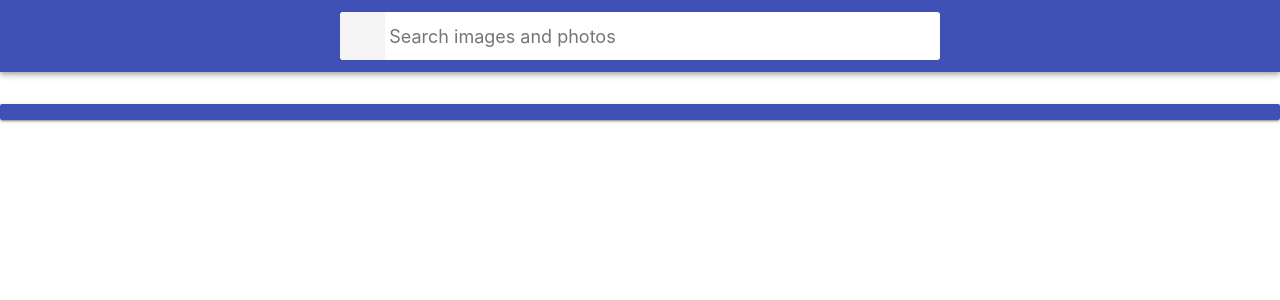
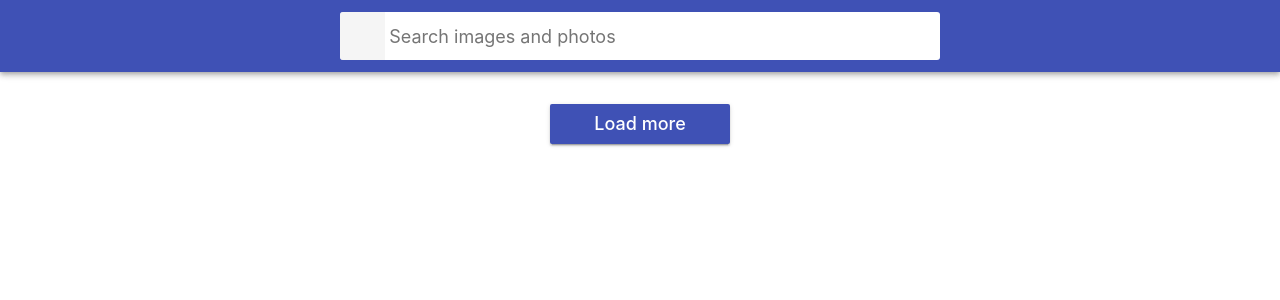
Before and after one commit to NazarKr/goit-react-hw-03-image-finder, a React (Create React App) app: page / in a window 1280 px wide. Shown: the top 300 px of the page. Built offline with nearby package versions, Linux system fonts and the light colour scheme.

Commit message:
update button

```diff
--- a/src/components/App.jsx
+++ b/src/components/App.jsx
@@ -3,7 +3,7 @@ import './Styles/styles.css'
 import Searchbar from './Searchbar/Searchbar';
 import ImageGallery from './ImageGallery/ImageGallery';
 import ModalWindow from './Modal/ModalWindow';
-import Button from './Button/Button';
+// import Button from './Button/Button';
 import { fetchImages } from '../components/Servises/images-api'
 
 export class App extends Component {
@@ -28,7 +28,7 @@ export class App extends Component {
     }
   }
 
-  fetchData = async (pege,) => {
+  fetchData = async (search, pege, perPage) => {
     try {
       this.setState({ loading: true });
       const { search, page } = this.state;
@@ -54,23 +54,9 @@ export class App extends Component {
   };
 
   loadMore = () => {
-    const {page} = this.state
+    const { page } = this.state;
     this.setState({page: page +1})
   }
-
-  // showModal = ({ largeImageURL }) => {
-  // this.setState({
-  //   imageDetails: { largeImageURL },
-  //   showModal: true,
-  // })
-  // }
-
-  // closeModal = () => {
-  //   this.setState({
-  //     showModal: false,
-  //     imageDetails: null,
-  //   })
-  // }
 
   toggleModal = () => {
     this.setState(({ showModal }) => ({
@@ -81,7 +67,7 @@ export class App extends Component {
   render() {
     const { items, loading, error, showModal, modalImg, page } = this.state;
     const { searchImages, loadMore, toggleModal, setModalImg } = this;
-    const shouldRenderLoadMoreButton = items.length > 0 && !loading
+    // const shouldRenderLoadMoreButton = items.length > 0 && !loading
 
     return (
       <div className='App'>
@@ -95,7 +81,7 @@ export class App extends Component {
           pege={page}
         />
         {error && <p>{error}</p>}
-        {shouldRenderLoadMoreButton && <Button onClick={loadMore}>Load more</Button>}
+        {/* {shouldRenderLoadMoreButton && <Button onClick={loadMore}>Load more</Button>} */}
         {/* <ModalWindow /> */}
         {showModal && (
           <ModalWindow
--- a/src/components/Button/Button.jsx
+++ b/src/components/Button/Button.jsx
@@ -1,9 +1,12 @@
 import React from "react";
 import '../Styles/styles.css'
 
-const Button = () => {
+const Button = ({ onClick, children }) => {
     return (
-        <button className="Button"></button>
+        <button
+            className="Button"
+            onClick={onClick}
+        >{children}</button>
     )
 };
 
--- /dev/null
+++ b/src/components/Button/ButtonIcon.jsx
@@ -0,0 +1,27 @@
+import React from 'react';
+import '../Styles/styles.css'
+
+
+
+const ButtonIcon = ({ icon: Icon = null, type, disabled, children, onClick, iconSize}) => {
+    return (
+        <>
+            <button
+                type={type}
+                disabled={disabled}
+                onClick={onClick}
+            >{Icon && <Icon size={iconSize} />}
+                {children}
+            </button>
+        </>
+    )
+}
+
+ButtonIcon.defaultProps = {
+    onClick: () => null,
+    children: null,
+    // primary: null,
+};
+
+
+export default ButtonIcon;
--- a/src/components/Modal/ModalWindow.jsx
+++ b/src/components/Modal/ModalWindow.jsx
@@ -1,8 +1,9 @@
+import ButtonIcon from 'components/Button/ButtonIcon';
 import { Component } from 'react';
-import { createPortal } from 'react-dom';
+// import { createPortal } from 'react-dom';
 import '../Styles/styles.css'
 
-const modalRoot = document.querySelector('#modal-root');
+// const modalRoot = document.querySelector('#modal-root');
 
 class ModalWindow extends Component {
     componentDidMount() {
@@ -28,18 +29,20 @@ class ModalWindow extends Component {
     };
 
     render() {
-        const { children } = this.props;
-        return createPortal(
+        const { onClick, children } = this.props;
+        return (
             <div
                 className="Overlay"
                 onClick={e => this.handleBackdropClick(e)}
             >
                 <div className="Modal">
-                    {/* <img src="" alt="" /> */}
+                    <ButtonIcon
+                    onClick={onClick}
+                    >Close</ButtonIcon>
                     {children}
                 </div>
-            </div>,
-            modalRoot
+            </div>
+
         );
     }
 
--- a/src/components/Styles/styles.css
+++ b/src/components/Styles/styles.css
@@ -30,9 +30,13 @@ img {
  * Стили компонента App
  */
 .App {
-  display: grid;
+  display: flex;
+  flex-direction: column;
+  align-items: center;
+  gap: 16px;
+  /* display: grid;
   grid-template-columns: 1fr;
-  grid-gap: 16px;
+  grid-gap: 16px; */
   padding-bottom: 24px;
 }
 
@@ -47,6 +51,7 @@ img {
   display: flex;
   justify-content: center;
   align-items: center;
+  width: 100%;
   min-height: 64px;
   padding-right: 24px;
   padding-left: 24px;
@@ -181,6 +186,7 @@ img {
 * Стили компонента Buton (Load more)
 */
 .Button {
+  width: 64px;
   padding: 8px 16px;
   border-radius: 2px;
   background-color: #3f51b5;
```
